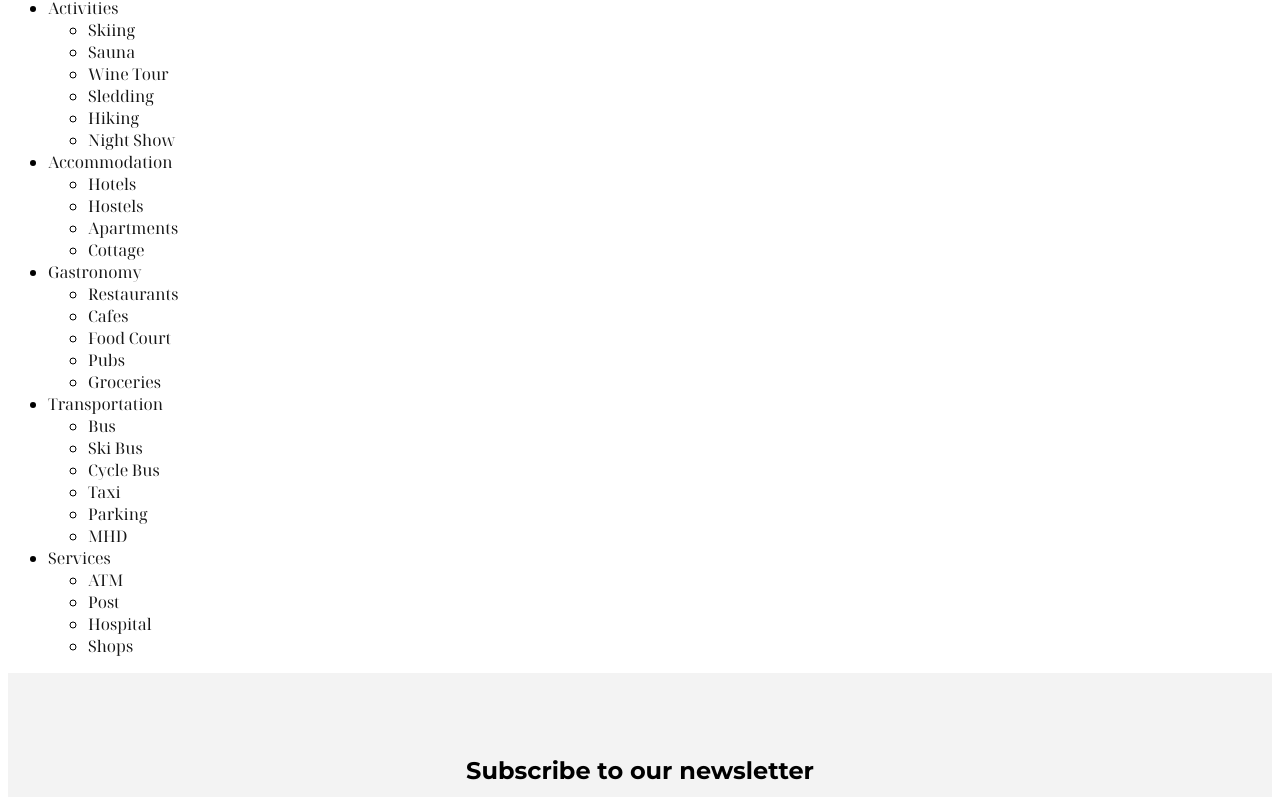
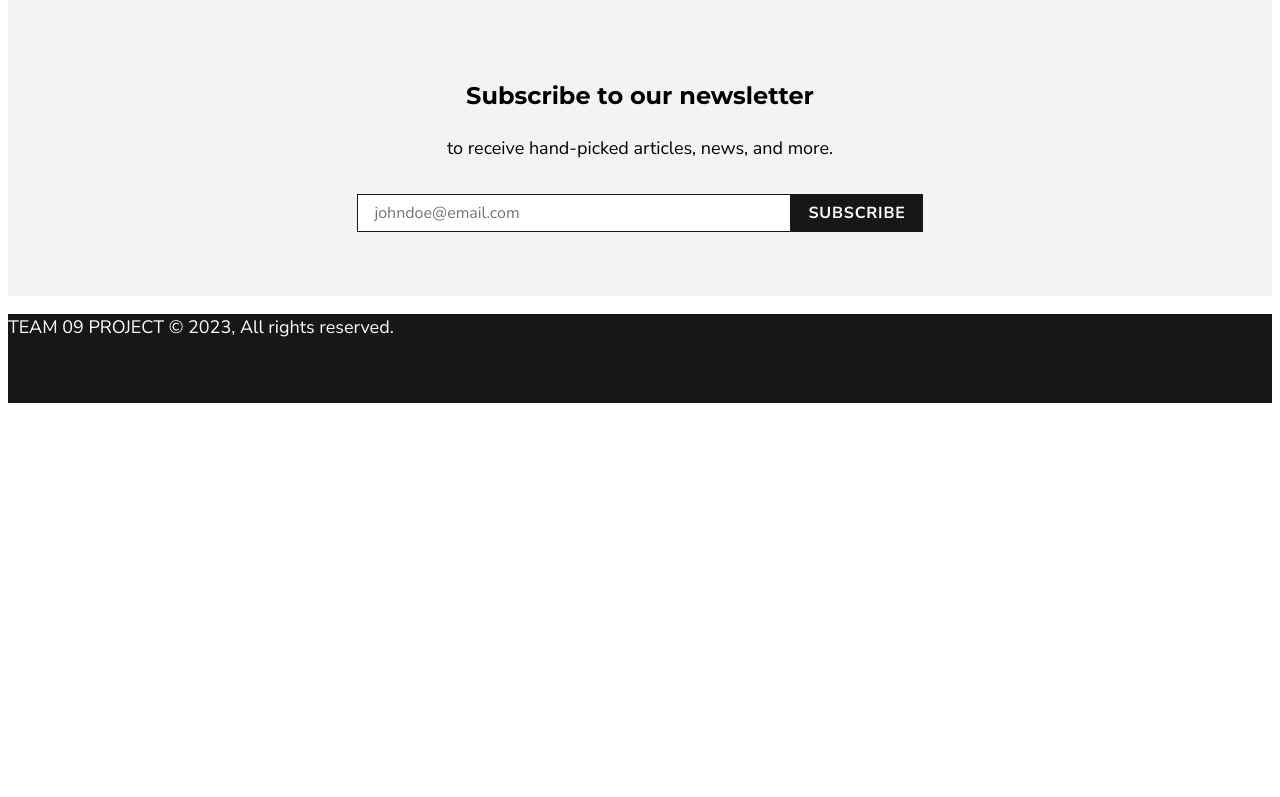
Before and after one commit to ZhanZ12/ClientSideProject_Group9, a plain HTML site: page index.html in a window 1280 px wide. Shown: the part 173-970 px from the top of the page. After the commit the page ends 800 px from the top, so only its background shows below. Drawn offline with Linux system fonts and the light colour scheme.

Commit message:
no dots css

```diff
--- a/css/main.css
+++ b/css/main.css
@@ -82,7 +82,7 @@ p {
 
 /* Notice */
 .notice,
-.nav .search__btn {
+nav .search__btn {
   background-color: #171717;
 }
 
@@ -90,7 +90,7 @@ p {
   color: #fff;
 }
 
-.nav .search__btn {
+nav .search__btn {
   color: #171717;
   background-color: #fff;
 }
@@ -156,7 +156,7 @@ input[type="submit"]:focus {
 }
 
 /* Navigation */
-.nav {
+nav {
   position: fixed;
   height: 100%;
   width: 0%;
@@ -168,7 +168,7 @@ input[type="submit"]:focus {
   transition: .5s;
 }
 
-.nav ul {
+nav ul {
   position: relative;
   display: flex;
   flex-direction: column;
@@ -177,17 +177,17 @@ input[type="submit"]:focus {
   width: 100%;
 }
 
-.nav li {
+nav li {
   margin-top: 2em;
 }
 
-.nav li:last-child {
+nav li:last-child {
   display: flex;
   justify-content: center;
   padding: 0 1em;
 }
 
-.nav a {
+nav a {
   text-decoration: none;
   font-size: 2rem;
   color: #f1f1f1;
@@ -195,7 +195,7 @@ input[type="submit"]:focus {
   margin-bottom: 1em;
 }
 
-.nav .nav__close {
+nav nav__close {
   position: absolute;
   top: .5em;
   right: 1em;
@@ -225,19 +225,19 @@ input[type="submit"]:focus {
 }
 
 /* Footer */
-.footer {
+footer {
   background-color: #171717;
   color: #fff;
 }
 
-.footer__inner {
+footer__inner {
   display: flex;
   flex-direction: column;
   align-items: center;
   padding: 3em 1em;
 }
 
-.footer__item {
+footer__item {
   display: flex;
   flex-wrap: wrap;
   justify-content: space-between;
@@ -245,30 +245,30 @@ input[type="submit"]:focus {
   margin-top: 1.5em;
 }
 
-.footer__item:first-child {
+footer__item:first-child {
   margin: 0;
 }
 
-.footer__item p {
+footer__item p {
   text-align: center;
   width: 100%;
   margin-bottom: 1.5em;
 }
 
-.footer__item a {
+footer__item a {
   color: #fff;
   margin-left: 2em;
 }
 
-.footer__item--icons a {
+footer__item--icons a {
   margin-left: 0;
 }
 
-.footer__item a:first-child {
+footer__item a:first-child {
   margin: 0;
 }
 
-.footer__icon {
+footer__icon {
   width: 1.25em;
 }
 
@@ -356,13 +356,13 @@ input[type="submit"]:focus {
   }
 
   /* Navigation */
-  .nav {
+  nav {
     position: relative;
     width: 100%;
     background-color: #fff;
   }
 
-  .nav ul {
+  nav ul {
     display: flex;
     justify-content: space-around;
     flex-direction: row;
@@ -370,51 +370,51 @@ input[type="submit"]:focus {
     margin-top: 1.5em;
   }
 
-  .nav li {
+  nav li {
     margin: 0;
   }
 
-  .nav a {
+  nav a {
     color: #171717;
     font-size: 1.5rem;
     margin: 0;
   }
 
-  .nav .nav__close {
+  nav nav__close {
     display: none;
   }
 
-  .nav input {
+  nav input {
     border: 1px solid #171717;
   }
 
-  .nav .search__btn {
+  nav .search__btn {
     color: #fff;
     background-color: #171717;
   }
 
-  .nav .search__btn:hover,
-  .nav .search__btn:focus {
+  nav .search__btn:hover,
+  nav .search__btn:focus {
     background-color: #fff;
     color: #171717;
   }
 
   /* Footer */
-  .footer__inner {
+  footer__inner {
     justify-content: space-around;
     flex-direction: row;
   }
 
-  .footer__item {
+  footer__item {
     flex-wrap: nowrap;
     margin-top: 0;
   }
 
-  .footer__item p {
+  footer__item p {
     margin-bottom: 0;
   }
 
-  .footer__item--icons a {
+  footer__item--icons a {
     margin-left: 1.5em;
   }
 
```
